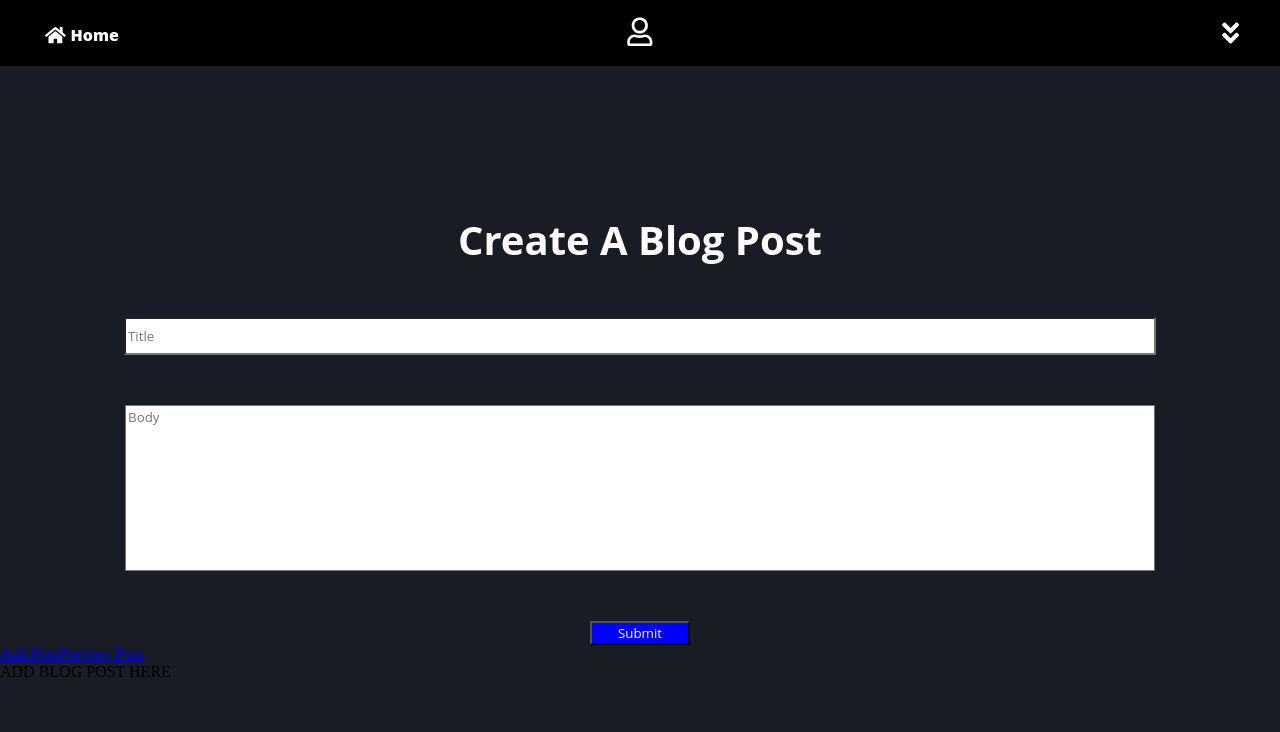
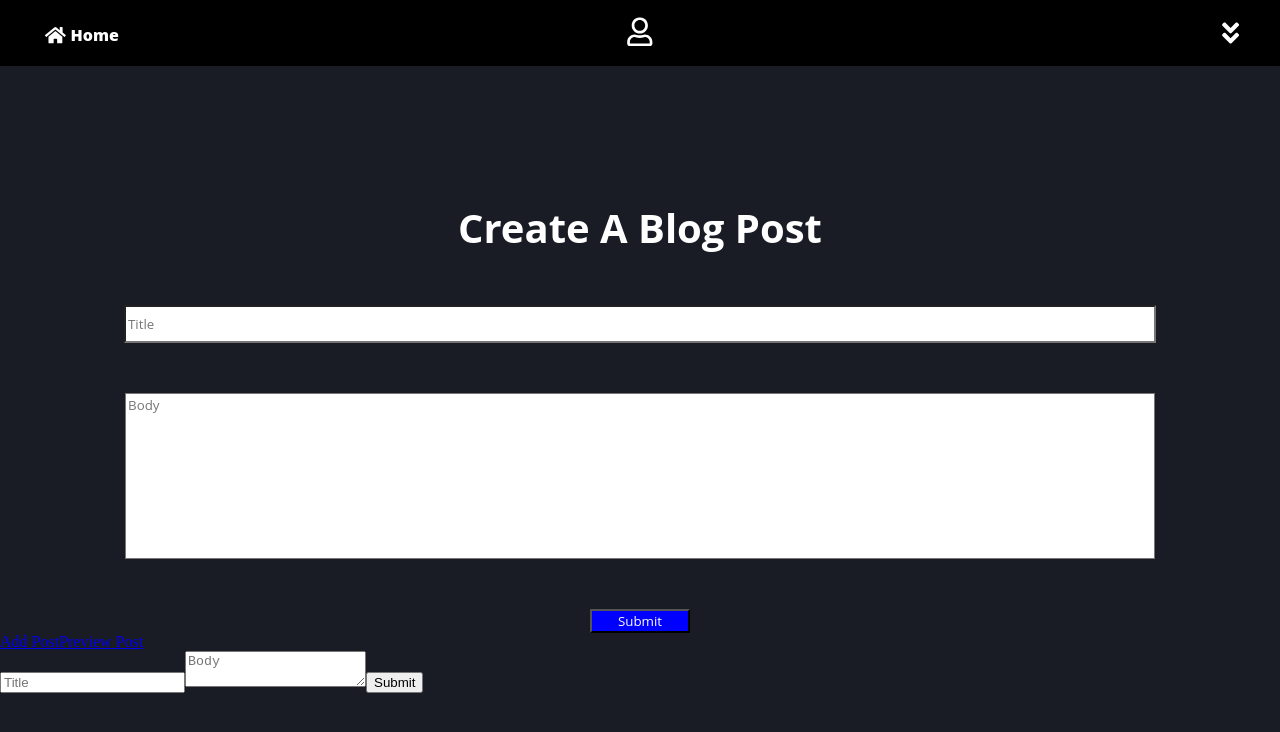
Before and after one commit to alexk9081/my-webpage, a React (Create React App) app: page /data/add-blog in a window 1280 px wide. Shown: the top 732 px of the page. Built offline with nearby package versions, Linux system fonts and the light colour scheme.

Commit message:
Added input fields to add blog post

```diff
--- a/src/components/AddBlogPost.jsx
+++ b/src/components/AddBlogPost.jsx
@@ -1,8 +1,15 @@
+import classes from "./AddBlogPost.module.css";
 
-function AddBlogPost() {
+function AddBlogPost(props) {
+    const submitPost = () => {}
+    const setTitle = () => {}
+    const setBody = () => {}
+
     return (
         <div>
-            ADD BLOG POST HERE
+            <input className={classes.titleInput} onChange={(newTitleInput) => { setTitle(newTitleInput.target.value) }} type="text" placeholder="Title" />
+            <textarea className={classes.bodyInput} onChange={(newBodyInput) => { setBody(newBodyInput.target.value) }} type="text" placeholder="Body" />
+            <input className={classes.submit} onClick={() => { submitPost() }} type="submit" />
         </div>
     )
 }
```
Also changed, not shown: src/components/AddBlogPost.module.css (added).
